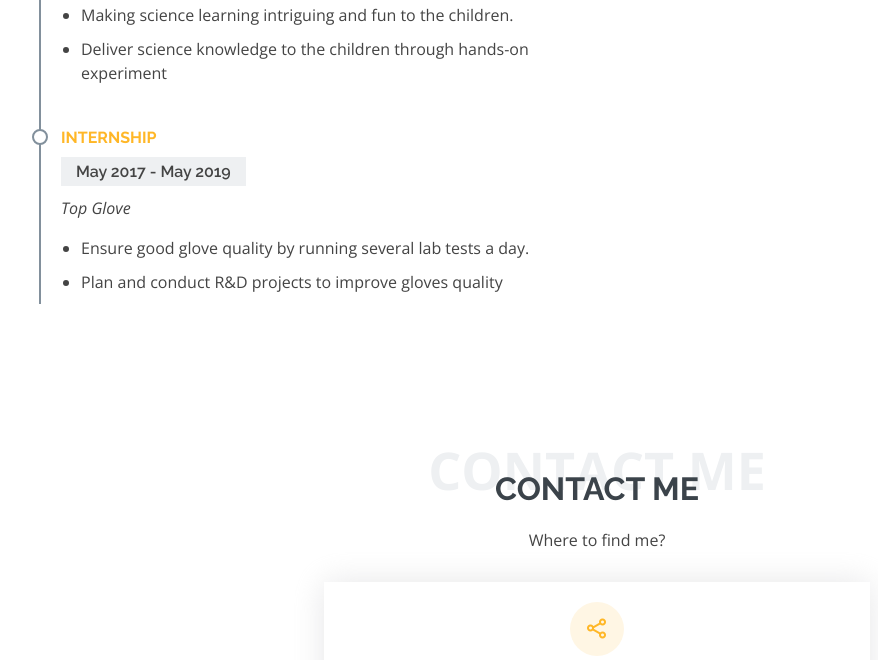
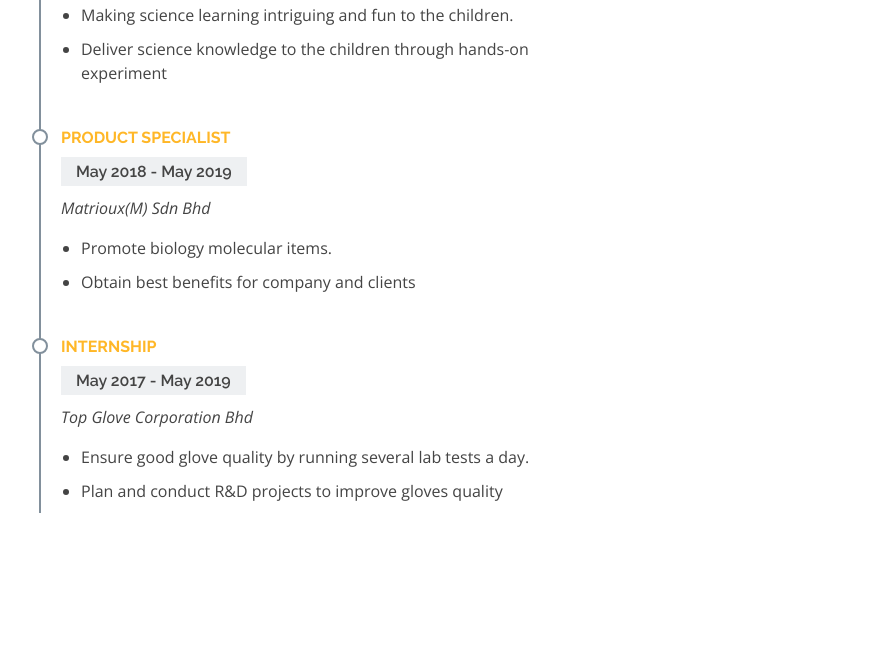
Before and after one commit to vivianfang88/allaboutvivian, a plain HTML site: page index.html in a window 1280 px wide. Shown: the part 2560-3220 px from the top of the page, without its empty margins (43-921 px from the left). Drawn offline with nearby package versions, Linux system fonts and the light colour scheme.

Commit message:
update data

```diff
--- a/index.html
+++ b/index.html
@@ -203,9 +203,20 @@
               </p>
             </div>
             <div class="resume-item">
+              <h4>Product Specialist</h4>
+              <h5>May 2018 - May 2019</h5>
+              <p><em>Matrioux(M) Sdn Bhd </em></p>
+              <p>
+              <ul>
+                <li>Promote biology molecular items.</li>
+                <li>Obtain best benefits for company and clients </li>
+              </ul>
+              </p>
+            </div>
+            <div class="resume-item">
               <h4>Internship</h4>
               <h5>May 2017 - May 2019</h5>
-              <p><em>Top Glove</em></p>
+              <p><em>Top Glove Corporation Bhd</em></p>
               <p>
               <ul>
                 <li>Ensure good glove quality by running several lab tests a day.</li>
@@ -214,6 +225,7 @@
               </p>
             </div>
         </div>
+
         </div>
 
       </div>
```
